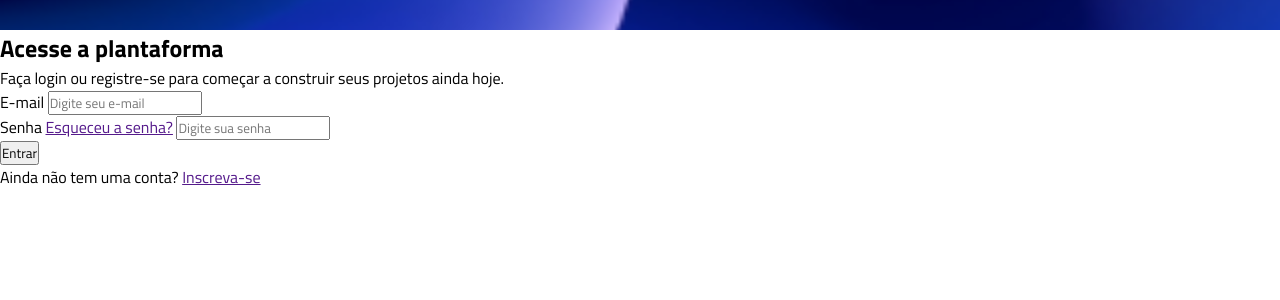
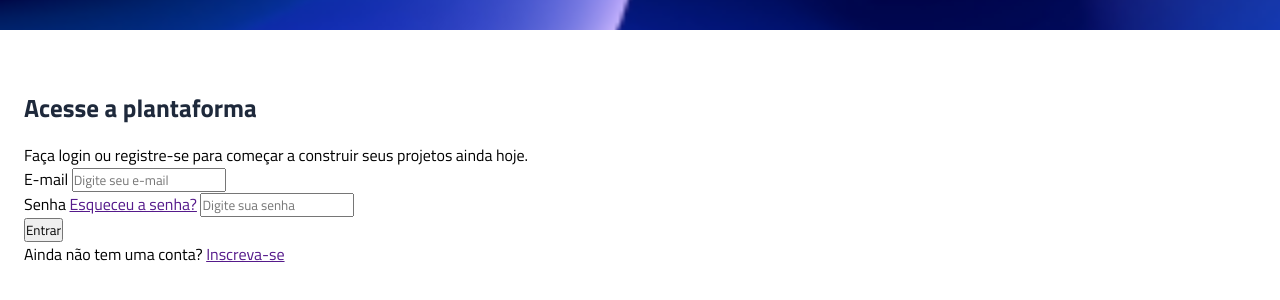
Before and after one commit to RaphaelBrandao12B/projeto-vertigo, a plain HTML site: page index.html in a window 1280 px wide. Shown: the part 104-404 px from the top of the page. Drawn offline with Linux system fonts and the light colour scheme.

Commit message:
ajustes da section descricao

```diff
--- a/style.css
+++ b/style.css
@@ -7,6 +7,11 @@
 }
 
     /* 1rem= 16px*/
+
+    :root {
+        --gray-800: #1E293B;
+        --gray-600: #475569;
+    }
 header {
     background-image: url(./imagens/bg-mobile.png);
     background-size: cover;
@@ -15,4 +20,19 @@ header {
     display: flex;
     justify-content: center;
     align-items:center ;
+
+    margin-bottom: 3.7rem;
 }
+
+main {
+    padding-inline: 1.5rem;
+
+}
+
+.descricao h1 {
+    color: var(--gray-800);
+    margin-bottom: 1rem;
+    font-size: 1.5625rem;
+}
+
+/* nome da cor, rgb, rgba, hex*/
```
